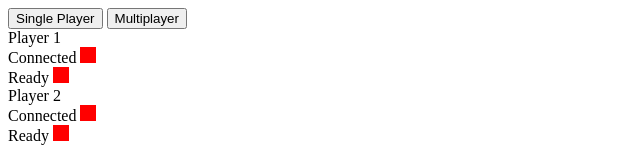
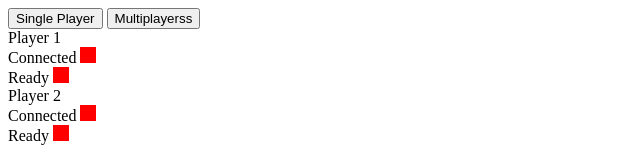
Before and after one commit to omnivera/battleship, a website: page public/index.html in a window 1280 px wide. Shown: the top 162 px of the page, 0-640 px from the left. Drawn offline with nearby package versions, Linux system fonts and the light colour scheme.

Commit message:
first changes
asd

```diff
--- a/public/index.html
+++ b/public/index.html
@@ -10,7 +10,7 @@
   <body>
 
     <button id="singlePlayerButton">Single Player</button>
-    <button id="multiPlayerButton">Multiplayer</button>
+    <button id="multiPlayerButton">Multiplayerss</button>
 
     <div class="player p1">
       Player 1
```
